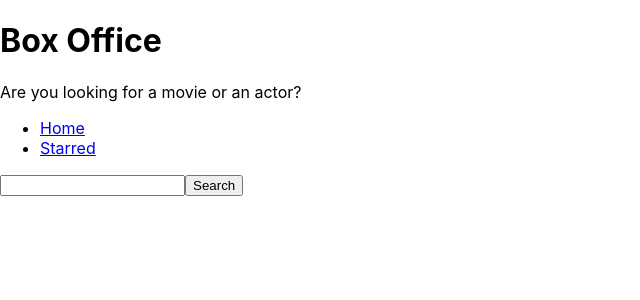
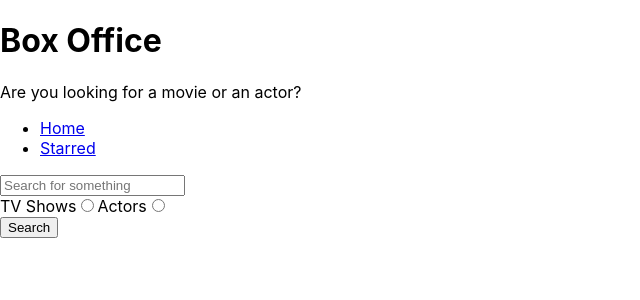
Before and after one commit to Puru-Soni/React_box_office_app, a React (Create React App) app: page / in a window 1280 px wide. Shown: the top 300 px of the page, without its empty margins (0-640 px from the left). Built offline with nearby package versions, Linux system fonts and the light colour scheme.

Commit message:
added actor search radio btn

```diff
--- a/src/pages/Home.js
+++ b/src/pages/Home.js
@@ -1,3 +1,4 @@
+/* eslint-disable jsx-a11y/label-has-associated-control */
 import React, { useState } from 'react'
 import MainPageLayout from '../components/MainPageLayout';
 import {apiGet} from '../misc/config'
@@ -5,12 +6,17 @@ import {apiGet} from '../misc/config'
 const Home = () => {
     const [input, setInput] = useState('');
     const [results, setResults] = useState(null);
+    const [searchFor , setSearchFor] = useState('shows');
 
     const onSearch = ()=>{
-        apiGet(`/search/shows?q=${input}`)
+        apiGet(`/search/${searchFor}?q=${input}`)
         .then(result => {
             setResults(result);
         })
+    }
+
+    const onRadioChange = (ev)=>{
+        setSearchFor( ev.target.value );
     }
 
     const onKeyDown = (ev)=>{
@@ -25,13 +31,27 @@ const Home = () => {
 
     const renderResult = ()=>{
         if( results && results.length === 0 ) return <div>No result</div>;
-        if( results && results.length > 0 ) return results.map( item=> <div key={item.show.id}>{item.show.name}</div> );
+
+        if( results && results.length > 0 ) return results[0].show ? results.map( item=> <div key={item.show.id}>{item.show.name}</div> )
+        : results.map( item=> <div key={item.person.id}>{item.person.name}</div> );
+
         return null;
     }
 
     return (
         <MainPageLayout>
-            <input type="text" onChange={onInputChange} onKeyDown={onKeyDown} value={input} />
+            <input placeholder="Search for something" type="text" onChange={onInputChange} onKeyDown={onKeyDown} value={input} />
+            <div>
+                <label htmlFor="shows-search">
+                    TV Shows
+                    <input name="radio-search"  id="shows-search" type="radio" value="shows" onChange={onRadioChange} />
+                </label>
+
+                <label htmlFor="actor-search">
+                    Actors
+                    <input name="radio-search" id="actor-search" type="radio" value="people" onChange={onRadioChange} />
+                </label>
+            </div>
             <button type="button" onClick={onSearch}>Search</button>
             {renderResult()}
         </MainPageLayout>
```
